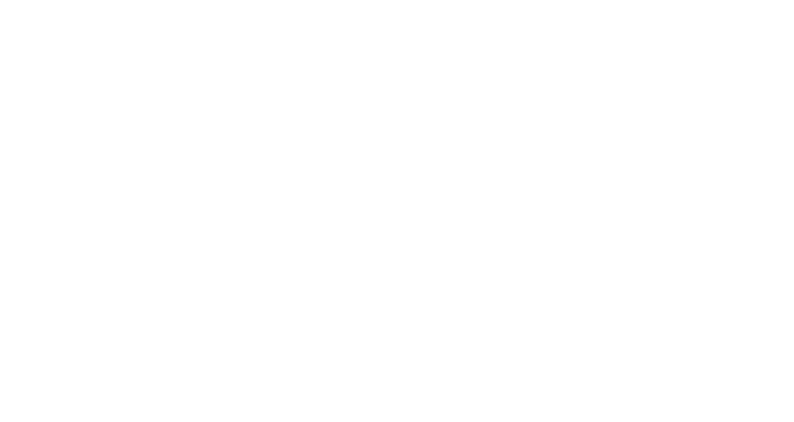
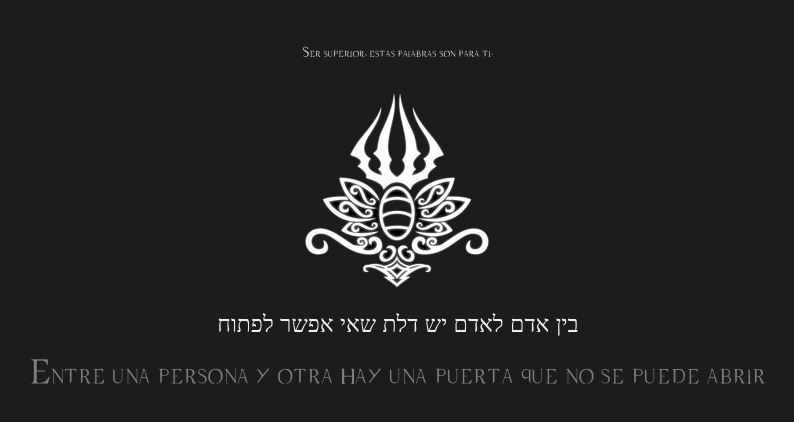
Before and after one commit to cstffx/greenpath, a plain HTML site: page index.html in a window 1280 px wide. Shown: the whole page, without its empty margins (242-1036 px from the left). Drawn offline with Linux system fonts and the light colour scheme; the site is published under a folder, as on GitHub Pages, so addresses that start at the root find nothing; no server answers; files whose address does not match are found by name.

Commit message:
Rewrite path

```diff
--- a/index.html
+++ b/index.html
@@ -7,8 +7,8 @@
     <meta http-equiv="X-UA-Compatible" content="ie=edge">
 
     <title>BStatus</title>
-  <script type="module" crossorigin src="/assets/index-093cdfd8.js"></script>
-  <link rel="stylesheet" href="/assets/index-63205a7a.css">
+  <script type="module" crossorigin src="./assets/index-093cdfd8.js"></script>
+  <link rel="stylesheet" href="./assets/index-63205a7a.css">
 </head>
 <body>
 <div id="app"></div>
```
